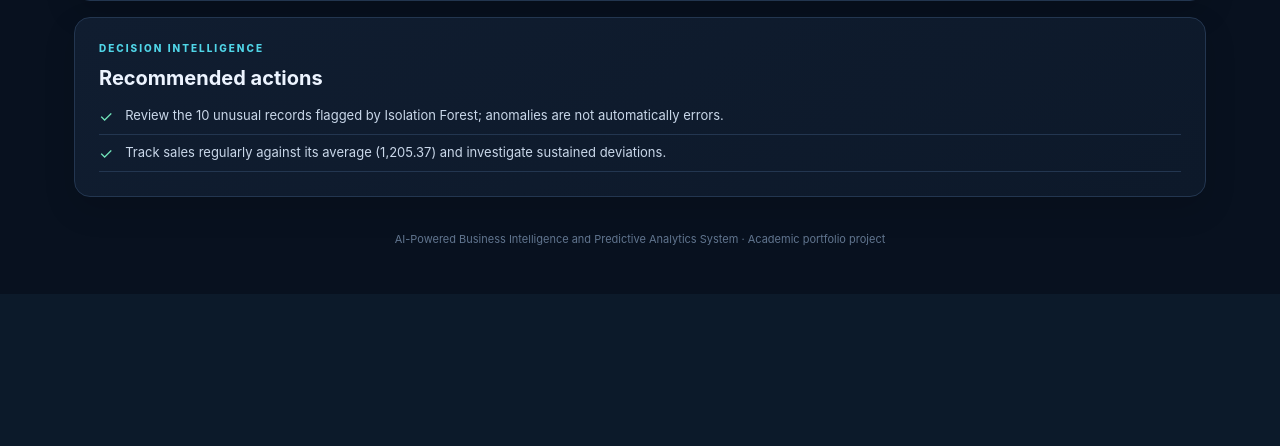
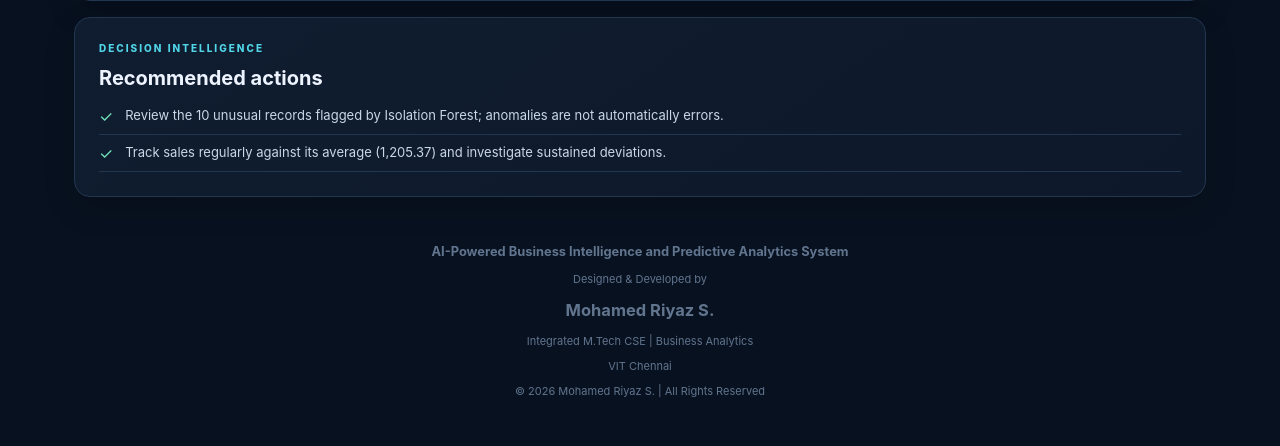
Before and after one commit to Riyaz077/AI-Powered-Business-Intelligence-System, a Flask app: page / in a window 1280 px wide. Shown: the part 2253-2699 px from the top of the page. Before the commit the page ends 2498 px from the top, so only its background shows below. Run offline with Flask 3, Linux system fonts and the light colour scheme.

Commit message:
Update index.html
Add developer attribution to website footer.

```diff
--- a/templates/index.html
+++ b/templates/index.html
@@ -80,7 +80,21 @@
   <section class="panel recommendations"><p class="eyebrow">DECISION INTELLIGENCE</p><h2>Recommended actions</h2>
     {% for item in result.recommendations %}<div class="recommendation"><span>✓</span><p>{{ item }}</p></div>{% endfor %}
   </section>
-  <footer>AI-Powered Business Intelligence and Predictive Analytics System · Academic portfolio project</footer>
+  <footer class="site-footer">
+    <h3>AI-Powered Business Intelligence
+        and Predictive Analytics System</h3>
+
+    <p>Designed & Developed by</p>
+
+    <h2>Mohamed Riyaz S.</h2>
+
+    <p>Integrated M.Tech CSE | Business Analytics</p>
+    <p>VIT Chennai</p>
+
+    <div class="footer-bottom">
+        © 2026 Mohamed Riyaz S. | All Rights Reserved
+    </div>
+</footer>
 </main>
 <script>
 const labels = {{ result.chart_labels|tojson }};
```
